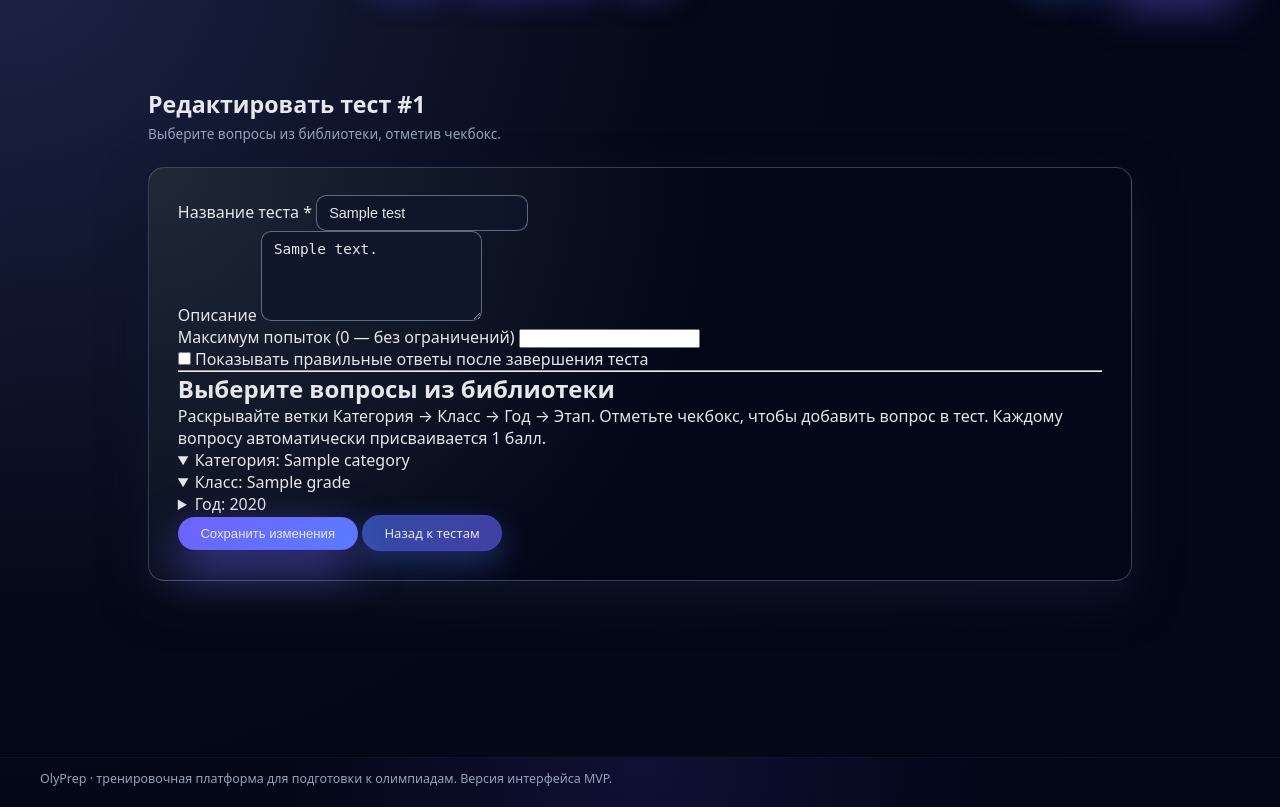
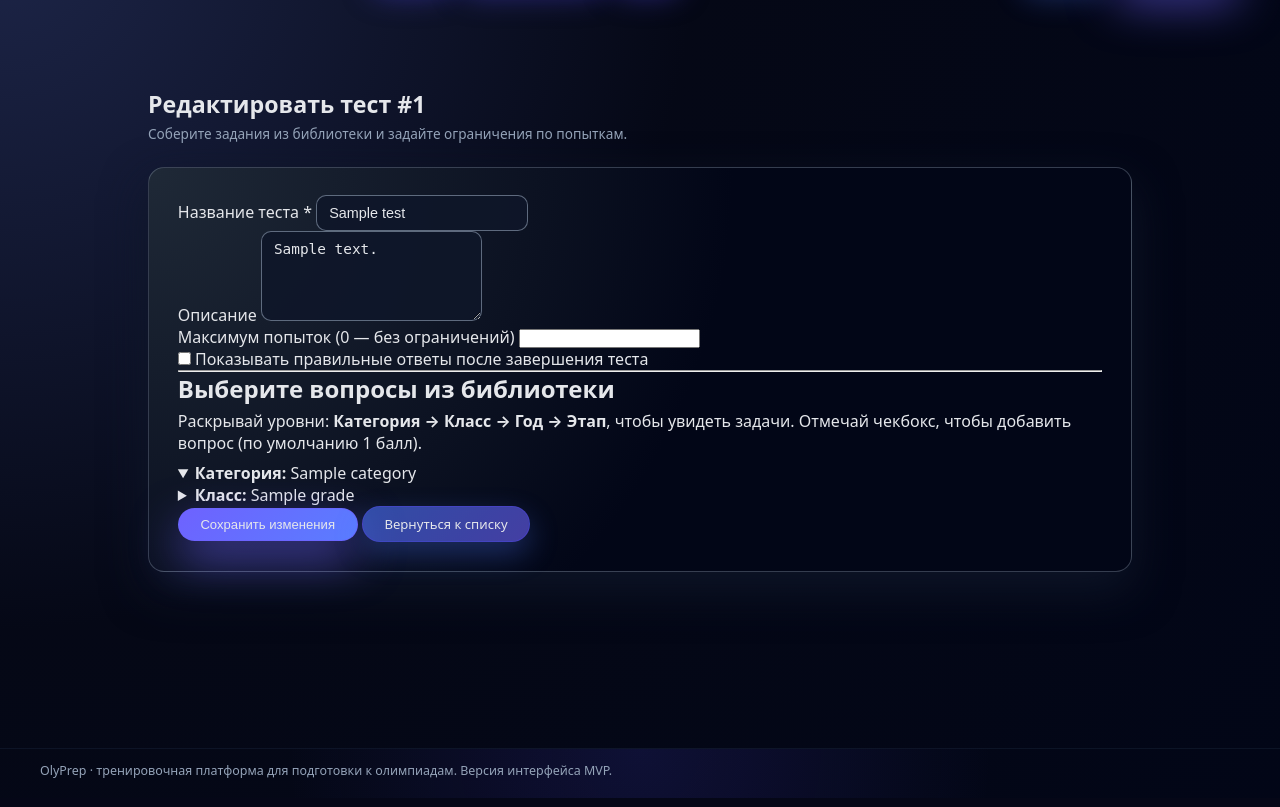
Before and after one commit to swqt2070-svg/olyprep, a FastAPI app: template app/templates/test_builder.html in a window 1280 px wide. Shown: the part 65-872 px from the top of the page. Run offline with FastAPI, Linux system fonts and the light colour scheme; the template is opened without the code that fills it: most values are stand-ins (such as "Sample title", 1, 10 or a date in 2020).

Commit message:
reworked tests building v5

```diff
--- a/app/routers/ui.py
+++ b/app/routers/ui.py
@@ -748,7 +748,7 @@ async def questions_list(
     library: dict[str, dict[int, dict[str, dict[str, list[Question]]]]] = {}
 
     for q in rows:
-        category = q.category or "??? ?????????"
+        category = q.category or "Без категории"
         try:
             grade = int(q.grade) if q.grade is not None else 0
         except (TypeError, ValueError):
@@ -1147,6 +1147,16 @@ async def test_builder_new_post(
         error = None
 
     if error:
+        library: dict[str, dict[int, dict[str, dict[str, list[Question]]]]] = {}
+        for q in questions:
+            category = q.category or "??? ?????????"
+            try:
+                grade = int(q.grade) if q.grade is not None else 0
+            except (TypeError, ValueError):
+                grade = 0
+            year = q.year or ""
+            stage = q.stage or ""
+            library.setdefault(category, {}).setdefault(grade, {}).setdefault(year, {}).setdefault(stage, []).append(q)
         return templates.TemplateResponse(
             "test_builder.html",
             {
@@ -1155,7 +1165,7 @@ async def test_builder_new_post(
                 "mode": "create",
                 "test": None,
                 "questions": questions,
-                "library": {},
+                "library": library,
                 "selected": {},
                 "max_attempts": max_attempts,
                 "error": error,
--- a/app/templates/test_builder.html
+++ b/app/templates/test_builder.html
@@ -1,15 +1,13 @@
 {% extends "base.html" %}
 
-{% block title %}
-    {% if mode == "create" %}Создание теста{% else %}Редактирование теста{% endif %}
-{% endblock %}
+{% block title %}{% if mode == "create" %}Создать тест{% else %}Редактировать тест{% endif %}{% endblock %}
 
 {% block content %}
 <div class="page">
     <div class="page-header">
         <div>
             <div class="page-title">{% if mode == "create" %}Создать тест{% else %}Редактировать тест #{{ test.id }}{% endif %}</div>
-            <div class="page-subtitle">Выберите вопросы из библиотеки, отметив чекбокс.</div>
+            <div class="page-subtitle">Соберите задания из библиотеки и задайте ограничения по попыткам.</div>
         </div>
     </div>
 
@@ -42,59 +40,82 @@
 
             <hr>
 
-            <h2 class="section-title">Выберите вопросы из библиотеки</h2>
-            <p class="section-hint">
-                Раскрывайте ветки Категория → Класс → Год → Этап. Отметьте чекбокс, чтобы добавить вопрос в тест.
-                Каждому вопросу автоматически присваивается 1 балл.
+            <h2 class="section-title" style="margin-bottom:0.35rem;">Выберите вопросы из библиотеки</h2>
+            <p class="section-hint" style="margin-bottom:0.5rem;">
+                Раскрывай уровни: <strong>Категория → Класс → Год → Этап</strong>, чтобы увидеть задачи. Отмечай чекбокс, чтобы добавить вопрос (по умолчанию 1 балл).
             </p>
 
             {% if library %}
-            <div class="builder-tree">
+            <div class="library-tree builder-tree">
                 {% for category, grades in library|dictsort %}
-                <details class="builder-node" {% if loop.first %}open{% endif %}>
-                    <summary>Категория: {{ category }}</summary>
+                <details class="lib-level lib-category" {% if loop.first %}open{% endif %}>
+                    <summary class="lib-summary">
+                        <strong>Категория:</strong> {{ category }}
+                    </summary>
 
                     {% for grade, years in grades|dictsort %}
-                    <details class="builder-node child" {% if loop.first %}open{% endif %}>
-                        <summary>Класс: {% if grade == 0 %}—{% else %}{{ grade }}{% endif %}</summary>
+                    <details class="lib-level lib-grade">
+                        <summary class="lib-summary">
+                            <strong>Класс:</strong> {% if grade == 0 %}&mdash;{% else %}{{ grade }}{% endif %}
+                        </summary>
 
                         {% for year_code, stages in years|dictsort %}
-                        <details class="builder-node child">
-                            <summary>Год: {{ year_code or '—' }}</summary>
+                        {% set code = year_code|string %}
+                        {% if code and code|length == 4 %}
+                            {% set y1 = ('20' ~ code[0:2])|int %}
+                            {% set y2 = ('20' ~ code[2:4])|int %}
+                            {% set year_label = y1 ~ '–' ~ y2 %}
+                        {% else %}
+                            {% set year_label = code %}
+                        {% endif %}
+                        <details class="lib-level lib-year">
+                            <summary class="lib-summary">
+                                <strong>Год:</strong> {{ year_label or '—' }}
+                            </summary>
 
                             {% for stage, questions_list in stages|dictsort %}
-                            <details class="builder-node child">
-                                <summary>Этап: {{ stage or '—' }}</summary>
+                            <details class="lib-level lib-stage">
+                                <summary class="lib-summary">
+                                    <strong>Этап:</strong> {{ stage or '—' }}
+                                </summary>
 
-                                <div class="builder-questions">
+                                <div class="question-list">
                                     {% for q in questions_list %}
                                     {% set tq = selected.get(q.id) if selected else None %}
                                     <label class="builder-question">
                                         <input type="checkbox" name="q_{{ q.id }}_include" {% if tq %}checked{% endif %}>
                                         <input type="hidden" name="q_{{ q.id }}_points" value="1">
                                         <span class="builder-id">#{{ q.id }}</span>
-                                        <span class="builder-text">{{ q.text | truncate(180, True, '…') }}</span>
+                                        <div class="builder-text">
+                                            <div class="builder-text-main">{{ q.text | truncate(180, True, '…') }}</div>
+                                            <div class="builder-text-meta">
+                                                {% if q.answer_type == "single" %}Выбор ответа{% else %}Текстовый ответ{% endif %}
+                                            </div>
+                                        </div>
                                     </label>
                                     {% endfor %}
                                 </div>
                             </details>
                             {% endfor %}
+
                         </details>
                         {% endfor %}
+
                     </details>
                     {% endfor %}
+
                 </details>
                 {% endfor %}
             </div>
             {% else %}
-                <p class="muted">Пока нет вопросов в библиотеке.</p>
+                <p class="muted">Пока нет доступных задач в библиотеке.</p>
             {% endif %}
 
             <div class="form-actions">
                 <button type="submit" class="btn btn-primary">
                     {% if mode == "create" %}Создать тест{% else %}Сохранить изменения{% endif %}
                 </button>
-                <a href="/ui/tests" class="btn btn-ghost">Назад к тестам</a>
+                <a href="/ui/tests" class="btn btn-ghost">Вернуться к списку</a>
             </div>
         </form>
     </div>
@@ -103,70 +124,83 @@
 
 {% block extra_styles %}
 <style>
+    .library-tree {
+        margin-top: 0.4rem;
+        display: flex;
+        flex-direction: column;
+        gap: 12px;
+    }
     .builder-tree {
+        background: rgba(255,255,255,0.02);
+        border-radius: 12px;
+        padding: 10px 12px;
+    }
+    .lib-level {
+        margin-bottom: 0.65rem;
+        border-radius: 10px;
+        background: rgba(255, 255, 255, 0.03);
+        padding: 0.55rem 0.75rem;
+        border: 1px solid rgba(148,163,184,0.15);
+    }
+    .lib-level .lib-level {
+        margin-left: 10px;
+        margin-bottom: 0.5rem;
+    }
+    .lib-summary {
+        cursor: pointer;
+        list-style: none;
+        font-weight: 600;
+        color: #e5e7eb;
+        padding: 4px 2px;
+    }
+    .lib-summary::-webkit-details-marker { display: none; }
+    .lib-summary::before {
+        content: "▸";
+        display: inline-block;
+        margin-right: 0.4rem;
+        transition: transform 0.15s ease-out;
+        opacity: 0.7;
+    }
+    details[open] > .lib-summary::before { transform: rotate(90deg); }
+
+    .lib-level details { margin-top: 0.4rem; }
+
+    .question-list {
         display: flex;
         flex-direction: column;
         gap: 10px;
-        padding: 8px;
-        background: rgba(15,23,42,0.35);
-        border: 1px solid rgba(148,163,184,0.2);
-        border-radius: 12px;
+        margin-top: 10px;
+        padding-right: 4px;
     }
-
-    .builder-node {
-        background: rgba(255,255,255,0.02);
-        border: 1px solid rgba(148,163,184,0.18);
-        border-radius: 10px;
-        padding: 8px 10px;
-        margin-left: 0;
-    }
-
-    .builder-node.child {
-        margin-left: 14px;
-    }
-
-    .builder-node summary {
-        cursor: pointer;
-        padding: 6px 6px;
-        border-radius: 8px;
-        font-weight: 600;
-        color: #e5e7eb;
-    }
-
-    .builder-node summary:hover {
-        background: rgba(255,255,255,0.06);
-    }
-
-    .builder-questions {
-        margin-left: 10px;
-        margin-top: 8px;
-        display: flex;
-        flex-direction: column;
-        gap: 8px;
-    }
-
     .builder-question {
         display: flex;
-        align-items: center;
-        gap: 10px;
-        padding: 8px 10px;
+        align-items: flex-start;
+        gap: 12px;
+        padding: 12px 14px;
         border-radius: 10px;
-        border: 1px solid rgba(148,163,184,0.15);
-        background: rgba(15,23,42,0.45);
+        border: 1px solid rgba(148,163,184,0.16);
+        background: linear-gradient(135deg, rgba(23,37,84,0.55), rgba(15,23,42,0.55));
+        box-shadow: 0 6px 16px rgba(0,0,0,0.18);
     }
-
     .builder-question input[type="checkbox"] {
         transform: scale(1.05);
+        margin-top: 4px;
     }
-
     .builder-id {
-        font-weight: 600;
+        font-weight: 700;
         color: #cbd5f5;
         min-width: 55px;
     }
-
     .builder-text {
+        display: flex;
+        flex-direction: column;
+        gap: 4px;
         color: #e5e7eb;
+    }
+    .builder-text-main { line-height: 1.35; }
+    .builder-text-meta {
+        font-size: 0.85rem;
+        color: #9ca3af;
     }
 </style>
 {% endblock %}
```
